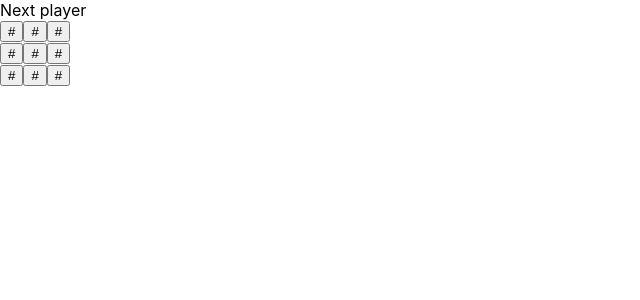
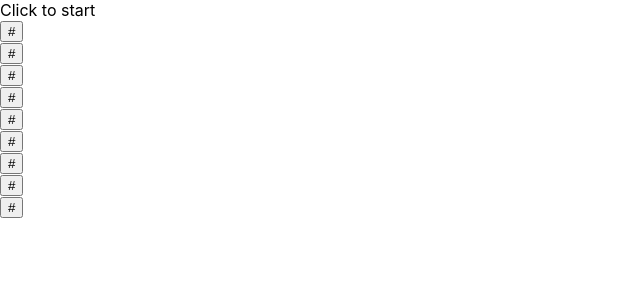
Before and after one commit to AlexanderRusak/Dev-incubator_tic-tac-toe, a React (Create React App) app: page / in a window 1280 px wide. Shown: the top 300 px of the page, without its empty margins (0-640 px from the left). Built offline with nearby package versions, Linux system fonts and the light colour scheme.

Commit message:
start using winner algorithm

```diff
--- a/package.json
+++ b/package.json
@@ -34,5 +34,8 @@
       "last 1 firefox version",
       "last 1 safari version"
     ]
+  },
+  "devDependencies": {
+    "css-loader": "^4.3.0"
   }
 }
--- a/src/App.js
+++ b/src/App.js
@@ -1,6 +1,6 @@
 import { Fragment } from 'react';
 import './App.css';
-import { Board } from './components/Board';
+import Board from './components/Board/Board';
 
 function App() {
   return (
--- a/src/components/Board.jsx
+++ /dev/null
@@ -1,42 +0,0 @@
-import { useState } from "react";
-import { Square } from "./Sqaure"
-
-
-export const Board = () => {
-
-    const status = 'Next player';
-
-    const [isCross, setIsCross] = useState(true);
-
-    const fieldBoard =Array(9).fill(null);
-
-    const isMoveCross = () => {
-
-        setIsCross(!isCross);
-        console.log(isCross);
-    }
-
-    const renderSquare = () => <Square step={() => isMoveCross()} isCross={isCross} />;
-
-    return (
-        <div>
-            <div className='status'>{status}</div>
-
-            <div className="board-now">
-                {renderSquare(0)}
-                {renderSquare(1)}
-                {renderSquare(2)}
-            </div>
-            <div className="board-now">
-                {renderSquare(3)}
-                {renderSquare(4)}
-                {renderSquare(5)}
-            </div>
-            <div className="board-now">
-                {renderSquare(6)}
-                {renderSquare(7)}
-                {renderSquare(8)}
-            </div>
-        </div>
-    )
-}
--- /dev/null
+++ b/src/components/Board/Board.css
@@ -0,0 +1,3 @@
+.Board{
+    width: auto;
+}
--- /dev/null
+++ b/src/components/Board/Board.jsx
@@ -0,0 +1,80 @@
+import { Component } from "react";
+import Square from "../Square/Sqaure"
+import "./Board.css"
+
+
+export default class Board extends Component {
+
+    constructor(props) {
+        super(props)
+
+        this.state = {
+            board: Array(9).fill(""),
+            isCross: true,
+            status: 'Click to start'
+        }
+    }
+
+
+    calculateWinner(squares) {
+        const lines = [
+            [0, 1, 2],
+            [3, 4, 5],
+            [6, 7, 8],
+            [0, 3, 6],
+            [1, 4, 7],
+            [2, 5, 8],
+            [0, 4, 8],
+            [2, 4, 6],
+        ];
+        for (let i = 0; i < lines.length; i++) {
+            const [a, b, c] = lines[i];
+            if (squares[a] && squares[a] === squares[b] && squares[a] === squares[c]) {
+                return squares[a];
+            }
+        }
+        return null;
+    }
+
+
+    /*     renderBoard() {
+            const newBoard = [...this.state.board];
+            newBoard.map((item, index, arr) => {
+                arr[index] = (this.renderSquare(index))
+
+            });
+            this.setState(() => { return { ...this.state, board: newBoard } })
+            console.log(this.state.board, newBoard);
+        } */
+
+
+
+    changeStatusPlayer() {
+
+        this.setState(() => {
+            return {
+                status: this.state.isCross ? "2 player moves" : "1 player moves",
+            }
+        })
+    }
+    isMoveCross() {
+        this.setState(() => { return { ...this.state, isCross: !this.state.isCross } })
+        this.changeStatusPlayer();
+    }
+    renderSquare(key) {
+        console.log(key);
+        return <Square key={key} step={() => this.isMoveCross()} isCross={this.state.isCross} />;
+    }
+
+    render() {
+        return (
+            <div>
+                <div className='status'>{this.state.status}</div>
+
+
+                {this.state.board.map((item, index) => (<div key={index}>{this.renderSquare(index)}</div>))}
+            </div>
+        )
+    }
+
+}
--- a/src/components/Sqaure.jsx
+++ /dev/null
@@ -1,22 +0,0 @@
-import { Fragment, useState } from "react"
-
-export const Square = ({ step, isCross }) => {
-
-    const [value, setValue] = useState("#");
-
-
-    const setMove = () => {
-        isCross ? setValue("X") : setValue("O");
-        step();
-
-    }
-
-    return (
-
-        <button className="square" onClick={() => { value === "#" && setMove() }}>
-            {value}
-        </button>
-
-
-    );
-}
--- /dev/null
+++ b/src/components/Square/Sqaure.jsx
@@ -0,0 +1,28 @@
+import { Component } from "react"
+import "./Square.css";
+
+export default class Square extends Component {
+
+    constructor(props) {
+        super(props);
+
+        this.state = {
+            value: "#",
+        }
+    }
+
+    setMove() {
+        this.setState(() => { return { ...this.state, value: this.props.isCross ? "X" : "O" } });
+        this.props.step();
+        console.log(this.props.key);
+    }
+
+    render() {
+        return (
+            <button className="square" onClick={() => { this.state.value === "#" && this.setMove() }}>
+                { this.state.value}
+            </button >
+        );
+    }
+
+}
--- /dev/null
+++ b/src/components/Square/Square.css
@@ -0,0 +1,3 @@
+.Square{
+    width: auto;
+}
```
Also changed, not shown: 1 other file (tests, documents, lock files or other folders).
